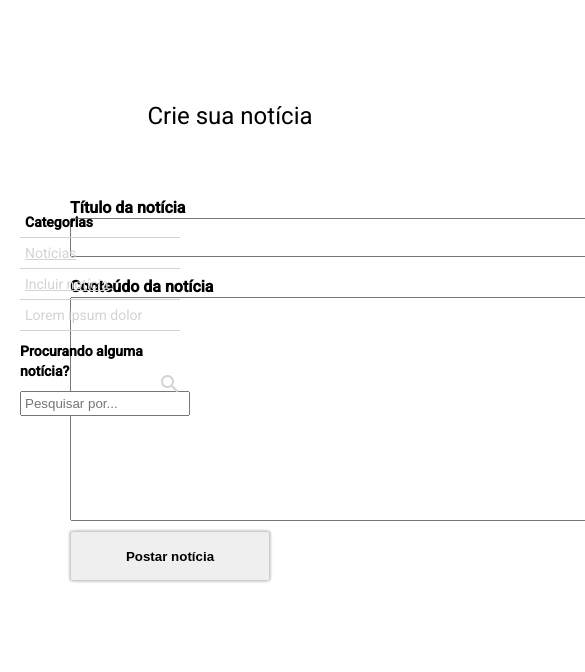
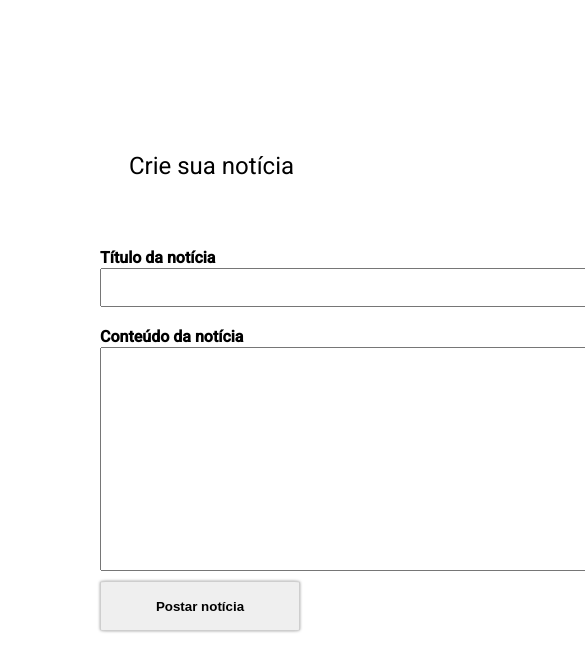
Before and after one commit to jessicaperuggia/desafioAlgular, an Angular app: page /news/create in a window 390 px wide. Shown: the top 672 px of the page, 585 px wide, since content can reach past the window. Built offline with nearby package versions, Linux system fonts and the light colour scheme.

Commit message:
adjusting the responsiveness

```diff
--- a/src/app/components/categorylist/categorylist.component.css
+++ b/src/app/components/categorylist/categorylist.component.css
@@ -7,18 +7,22 @@
 }
 .category-title, .category-item {
     border-bottom: 1px solid #D3D3D3;
-    max-width: 150px;
+    max-width: 300px;
     padding: 5px;
+    text-decoration: none;
 }
 .category-item {
     color: #D3D3D3;
 }
-@media screen and (max-width: 700px) {
+@media screen and (max-width: 767px) {
     .category-list {
       width: 100%;
     }
 }
 
-@media screen and (min-width: 1000px) {
+@media screen and (min-width: 1024px) {
 
 }
+@media screen and (min-width: 768px) and (max-width: 1023px) {
+
+}
--- a/src/app/components/newscard/newscard.component.css
+++ b/src/app/components/newscard/newscard.component.css
@@ -1,20 +1,22 @@
-.container {
+.title {
     display: flex;
     flex-direction: column;
     align-items: center;
-    padding-top: 100px;
+    padding-top: 50px;
     padding-bottom: 30px;
 }
-.container .subtitle {
+.subtitle {
     color: #9B9B9B;
 }
 .card {
-    max-width: 390px;
+    max-width: 400px;
+    height: 500px;
     display: flex;
-    border: 1px solid #cecece;
+    border: 3px solid #cecece;
     box-shadow: 0 0 10px  #9B9B9B;
     border-radius: 3%;
-    margin-left: 20px;
+    margin: 15px;
+    float: left;
 }
 .card img {
     border-radius: 10px 3% 0 0;
@@ -22,46 +24,15 @@
 }
 .card .card-title {
     color: #424242;
-    padding: 1px;
+    padding: 5px;
 }
 .card .card-subtitle {
     color: #9B9B9B;
-    padding: 1px;
+    padding: 5px;
 
 }
 .card .card-readmore {
     color: #0080BA;
-    padding: 1px;
+    padding: 5px;
 
 }
-mat-grid-list {
-    width: 70%;
-    top: 0;
-}
-@media screen and (max-width: 650px) {
-    .card {
-        width: 100%;
-    }
-
-}
-
-@media screen and (max-width: 1024px) {
-    .card {
-        width: 100%;
-        vertical-align: middle;
-    }
-}
-
-@media screen and (max-width: 700px) {
-    .container {
-        text-align: center;
-        width: 100%;
-        padding-top: 20px;
-    }
-}
-
-@media screen and (max-width: 1024px) {
-    .container {
-       align-items: center;
-    }
-}
--- a/src/app/components/newscard/newscard.component.html
+++ b/src/app/components/newscard/newscard.component.html
@@ -1,14 +1,12 @@
-<div class="container">
+<div class="title">
     <h1>Exibindo resultado de busca por "Covid 19"</h1>
     <p class="subtitle">Encontramos um total de 20 resultados para sua busca</p>
 </div>
-<mat-grid-list cols="2" rowHeight="455">
-    <mat-grid-tile  class="card" *ngFor="let newscard of newscards">
+<div  class="card" *ngFor="let newscard of newscards">
     <div class="card-container">
         <img src="assets/img/covid.jpg" alt="imagem covid">
         <h2 class="card-title"> {{ newscard.title }}</h2>
         <h4 class="card-subtitle">{{ newscard.body }}</h4>
         <a class="card-readmore" routerLink="/news/details/{{newscard.id}}">Ler mais</a>
     </div>
-    </mat-grid-tile>
-</mat-grid-list>
+</div>
--- a/src/app/views/home/home.component.css
+++ b/src/app/views/home/home.component.css
@@ -1,12 +1,45 @@
-.container {
+.main-container {
     display: flex;
     flex-direction: column;
+    align-items: center;
     position: relative;
-    margin-left: 20px;
+    width: 100%;
+    margin: 50px;
 }
 .menu {
     position: absolute;
-    right: 0;
-    top: 207px;
-    margin-right: 200px;
+    top: 165px;
+    left: 65%;
+
 }
+.container {
+    width: 70%;
+}
+
+
+@media screen and (max-width: 576px) {
+    .main-container {
+        width: 100%;
+    }
+    .menu {
+       display: none;
+    }
+}
+
+@media screen and (max-width: 768px) {
+    .main-container {
+        width: 70%;
+    }
+    .container {
+        width: 100%;
+    }
+}
+
+@media screen and (max-width: 980px) {
+    .main-container {
+        width: 70%;
+    }
+    .container {
+        width: 100%;
+    }
+}
--- a/src/app/views/home/home.component.html
+++ b/src/app/views/home/home.component.html
@@ -1,7 +1,9 @@
-<div class="container">
+<div class="main-container">
     <div class="menu">
         <app-categorylist></app-categorylist>
         <app-searchbar></app-searchbar>
     </div>
-    <router-outlet></router-outlet>
+    <div class="container">
+        <router-outlet></router-outlet>
+    </div>
 </div>
```
Also changed, not shown: src/app/components/newsdetails/newsdetails.component.css (line endings or trailing spaces). Lines whose indentation alone changed are shown as unchanged.
